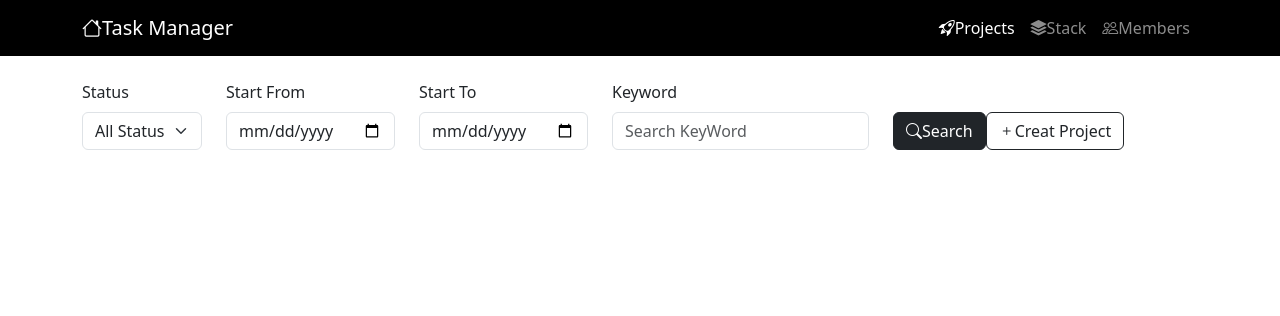
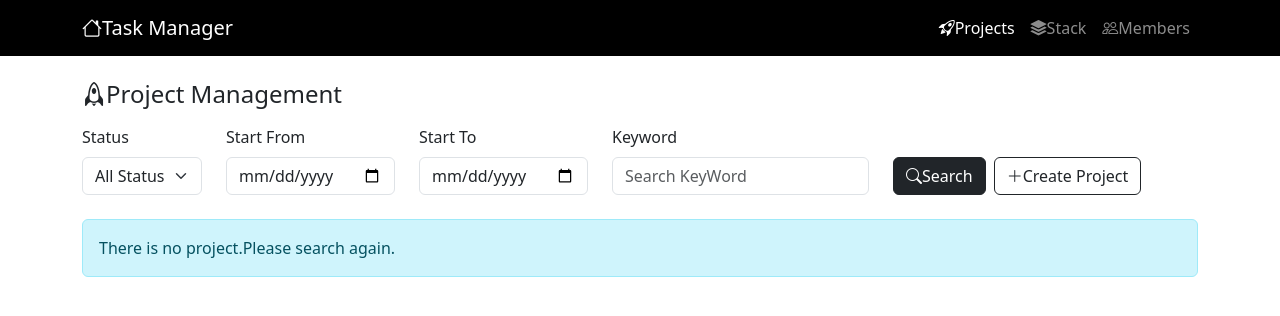
Before and after one commit to AungNyanHtet18/Task-Management, a React (Vite) app: page /project in a window 1280 px wide. Shown: the top 316 px of the page. Built offline with nearby package versions, Linux system fonts and the light colour scheme.

Commit message:
writing project management page

```diff
--- /dev/null
+++ b/src/model/client/prject-client.ts
@@ -0,0 +1,24 @@
+import type { ProjectSearch } from "../input/project-search";
+import { DUMMY_PAGE } from "../output/_common";
+import type { ProjectListItem, ProjectSearchResult } from "../output/project-list-item";
+
+export async function searchProject(form: ProjectSearch) : Promise<ProjectSearchResult> {
+    console.log(form)
+    return {
+         list : DUMMY_PROJECTS,
+         page : DUMMY_PAGE
+    }
+}
+
+const DUMMY_PROJECTS: ProjectListItem [] = [
+      {
+         id: 1,
+         name: "POS System",
+         createAt: "2025-04-01",
+         startAt: "2025-05-01",
+         mileStone: "2025-09-30",
+         status: "On Schedule",
+         members: 10,
+         tasks: 50
+      }
+]
--- /dev/null
+++ b/src/model/input/project-search.ts
@@ -0,0 +1,8 @@
+import type { PageSearch } from "./_common"
+
+export type ProjectSearch = {
+     status?: string
+     startFrom?: string
+     startTo?: string
+     keyWord?: string
+} & PageSearch
--- /dev/null
+++ b/src/model/output/project-list-item.ts
@@ -0,0 +1,18 @@
+import type { Pager } from "./_common"
+
+export interface ProjectListItem {
+     id: number
+     name: string
+     createAt: string
+     startAt: string
+     mileStone: string
+     status: string
+     members: number
+     tasks: number
+}
+
+export type ProjectSearchResult = {
+    list : ProjectListItem [] }
+    & {
+    page :  Pager
+}
--- a/src/pages/member/member-list.tsx
+++ b/src/pages/member/member-list.tsx
@@ -50,7 +50,7 @@ export default function MemberLisComponent() {
                   </button>
 
                   <Link to= "/member/edit"  type="button" className="btn btn-outline-dark">
-                     <i className="bi-plus"></i>Add New Member
+                     <i className="bi-plus-lg"></i>Create New Member
                   </Link>
 
                </div>
--- a/src/pages/project/project-list.tsx
+++ b/src/pages/project/project-list.tsx
@@ -1,40 +1,74 @@
 import { Link } from "react-router";
 import { FormGroup } from "../../ui/form-group";
+import Page from "../../ui/page";
+import { useForm } from "react-hook-form";
+import type { ProjectSearch } from "../../model/input/project-search";
+import { useState } from "react";
+import type { ProjectSearchResult } from "../../model/output/project-list-item";
+import { searchProject } from "../../model/client/prject-client";
+import NoData from "../../ui/no-data";
 
 export default function ProjectListComponent() {
+
+     const {register, handleSubmit} = useForm<ProjectSearch>();
+     const [result,setResult] = useState<ProjectSearchResult | undefined>(undefined);
+
+
+     async function search(form:ProjectSearch) {
+          const response = await searchProject(form)
+          setResult(response)
+     }
+
      return (
-      <>
-         <form action="#" className="row">
+      <Page title="Project Management" icon="bi-rocket">
+
+         <form onSubmit={handleSubmit(search)} className="row">
                <FormGroup className="col-auto" label="Status">
-                    <select className="form-select">
+                    <select className="form-select" {...register('status')}>
                          <option value="">All Status</option>
                     </select>
                </FormGroup>
 
-               <FormGroup className="col-auto" label="Start From" >
+               <FormGroup className="col-auto" label="Start From" {...register('startFrom')}>
                     <input className="form-control" type="date" />
                </FormGroup>
 
-               <FormGroup className="col-auto" label="Start To" >
+               <FormGroup className="col-auto" label="Start To" {...register('startTo')}>
                     <input className="form-control" type="date" />
                </FormGroup>
 
-                <FormGroup className="col-auto" label="Keyword" >
+                <FormGroup className="col-auto" label="Keyword" {...register('keyWord')}>
                     <input className="form-control" type="text" placeholder="Search KeyWord"/>
                </FormGroup>
 
+
                <div className="col btn-wrapper">
-                    <button type="submit" className="btn btn-dark">
+                    <button type="submit" className="btn btn-dark me-2">
                          <i className="bi-search"></i>
                          Search
                     </button>
 
-                    <Link to='' className="btn btn-outline-dark me-2">
-                         <i className="bi-plus"></i>Creat Project
+                    <Link to='' className="btn btn-outline-dark">
+                         <i className="bi-plus-lg"></i>Create Project
                     </Link>
-
                </div>
          </form>
-      </>
+
+          <section className="mt-4">
+               <ProjectSearchResult result={result}/>
+          </section>
+
+       </Page>
      )
 }
+
+function ProjectSearchResult({result} : {result? : ProjectSearchResult}) {
+
+     if(!result) {
+       return <NoData dataName="project"/>
+     }
+
+     return (
+          <></>
+     )
+}
--- /dev/null
+++ b/src/ui/no-data.tsx
@@ -0,0 +1,7 @@
+export default function NoData({dataName} : {dataName: string}) {
+    return (
+        <div className="alert alert-info">
+            There is no {dataName}.Please search again.
+        </div>
+    )
+}
```
